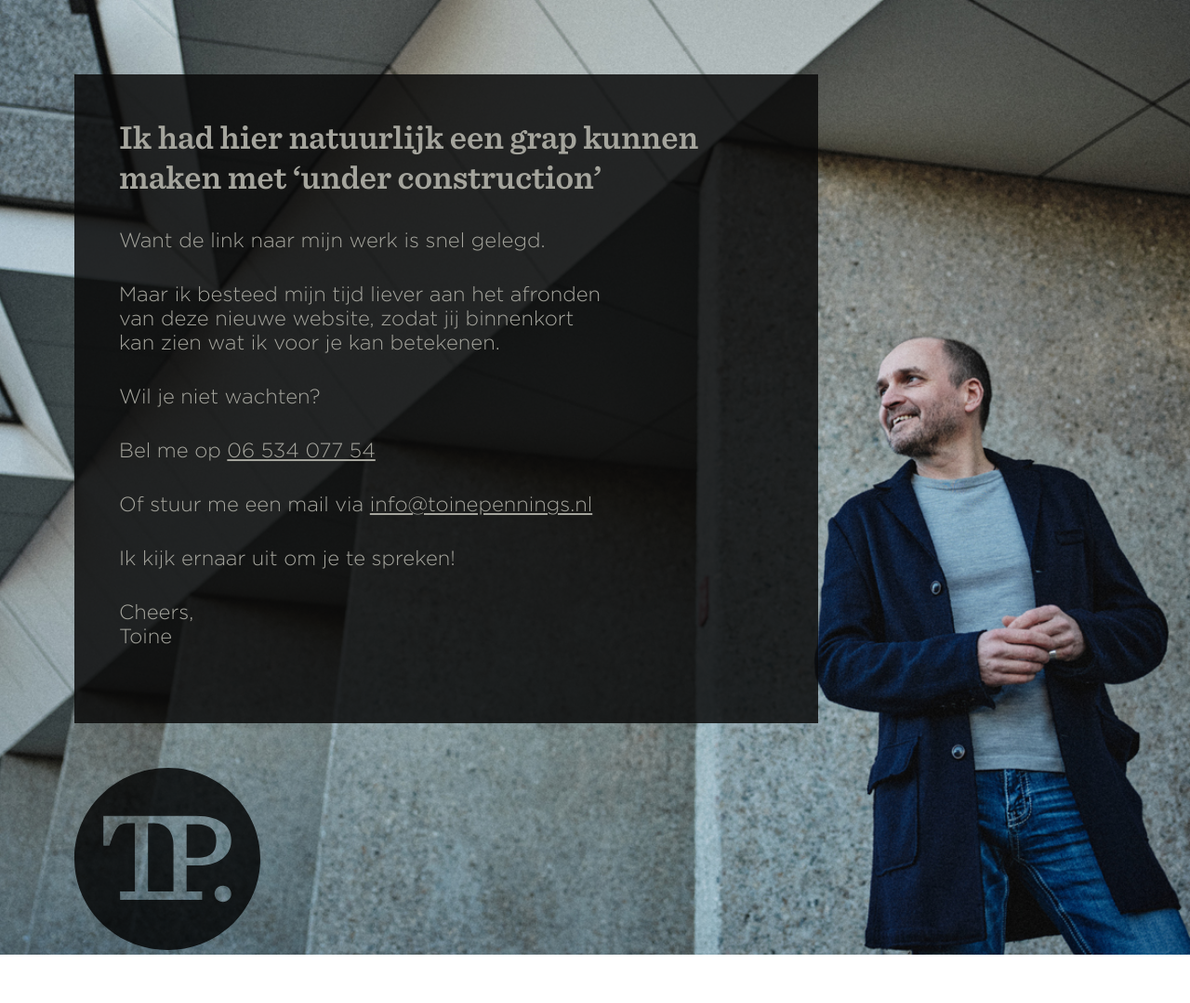
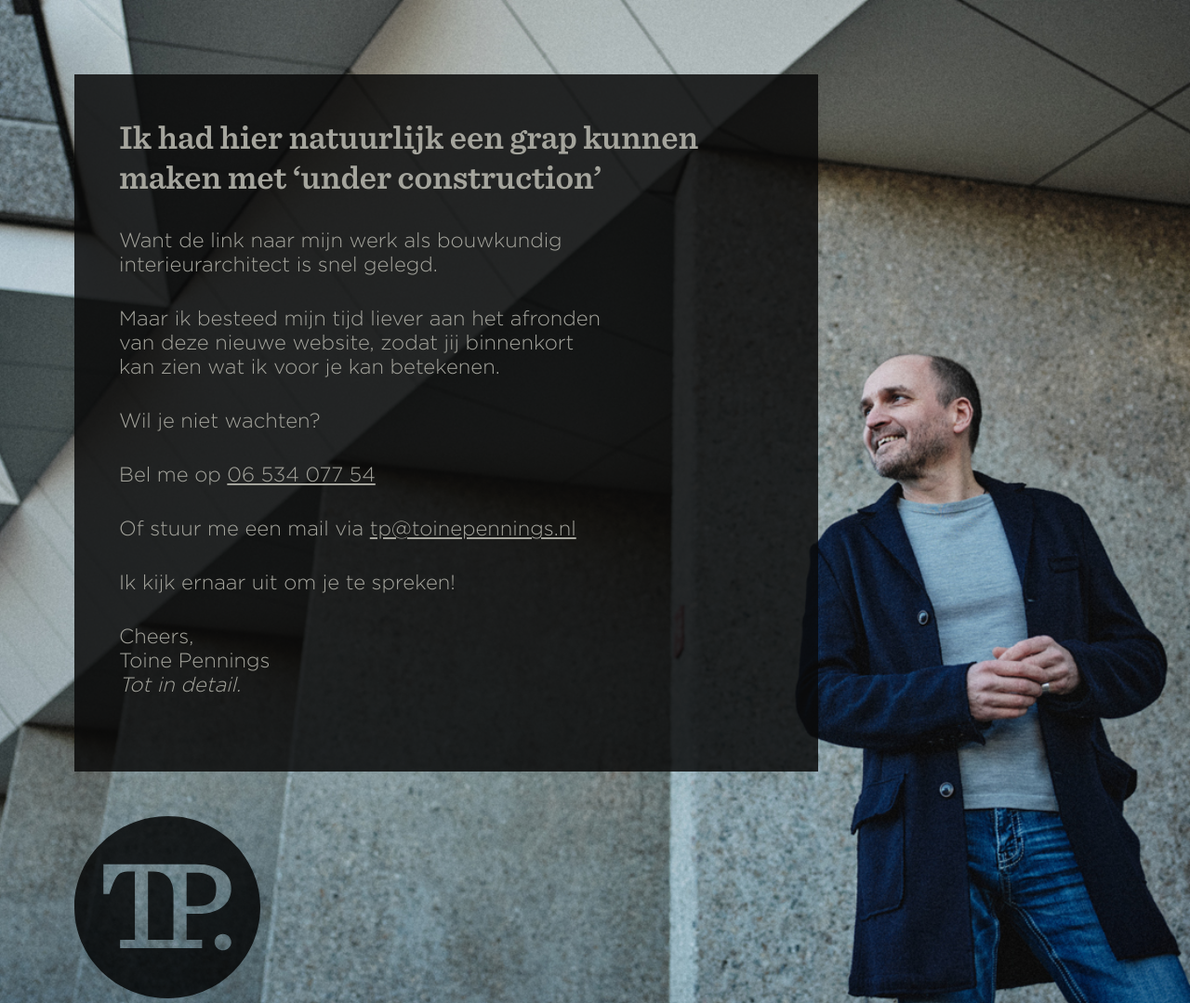
Before and after one commit to pafke/toine, a plain HTML site: page index.html in a window 1280 px wide. Shown: the whole page at 93% size. Before the commit the page ends 1027 px from the top, so only its background shows below. Drawn offline with Linux system fonts and the light colour scheme.

Commit message:
chore: changed text

```diff
--- a/index.html
+++ b/index.html
@@ -112,22 +112,24 @@
                 <h1>Ik had hier natuurlijk een grap kunnen<br>
                 maken met ‘under construction’</h1>
 
-                <p>Want de link naar mijn werk is snel gelegd.</p>
+                <p>Want de link naar mijn werk als bouwkundig<br>
+                    interieurarchitect is snel gelegd.</p>
 
                 <p>Maar ik besteed mijn tijd liever aan het afronden<br>
-                van deze nieuwe website, zodat jij binnenkort <br>
+                van deze nieuwe website, zodat jij binnenkort<br>
                 kan zien wat ik voor je kan betekenen.</p>
 
                 <p>Wil je niet wachten?</p>
 
                 <p>Bel me op <a href="tel:06 534 077 54">06 534 077 54</a></p>
 
-                <p>Of stuur me een mail via <a href="mailto:info@toinepennings.nl">info@toinepennings.nl</a></p>
+                <p>Of stuur me een mail via <a href="mailto:tp@toinepennings.nl">tp@toinepennings.nl</a></p>
 
                 <p>Ik kijk ernaar uit om je te spreken!</p>
 
                 <p>Cheers,<br>
-                Toine</p>
+                    Toine Pennings<br>
+                    <em>Tot in detail.</em></p>
 
             </div>
             <div class="content-logo">
```
